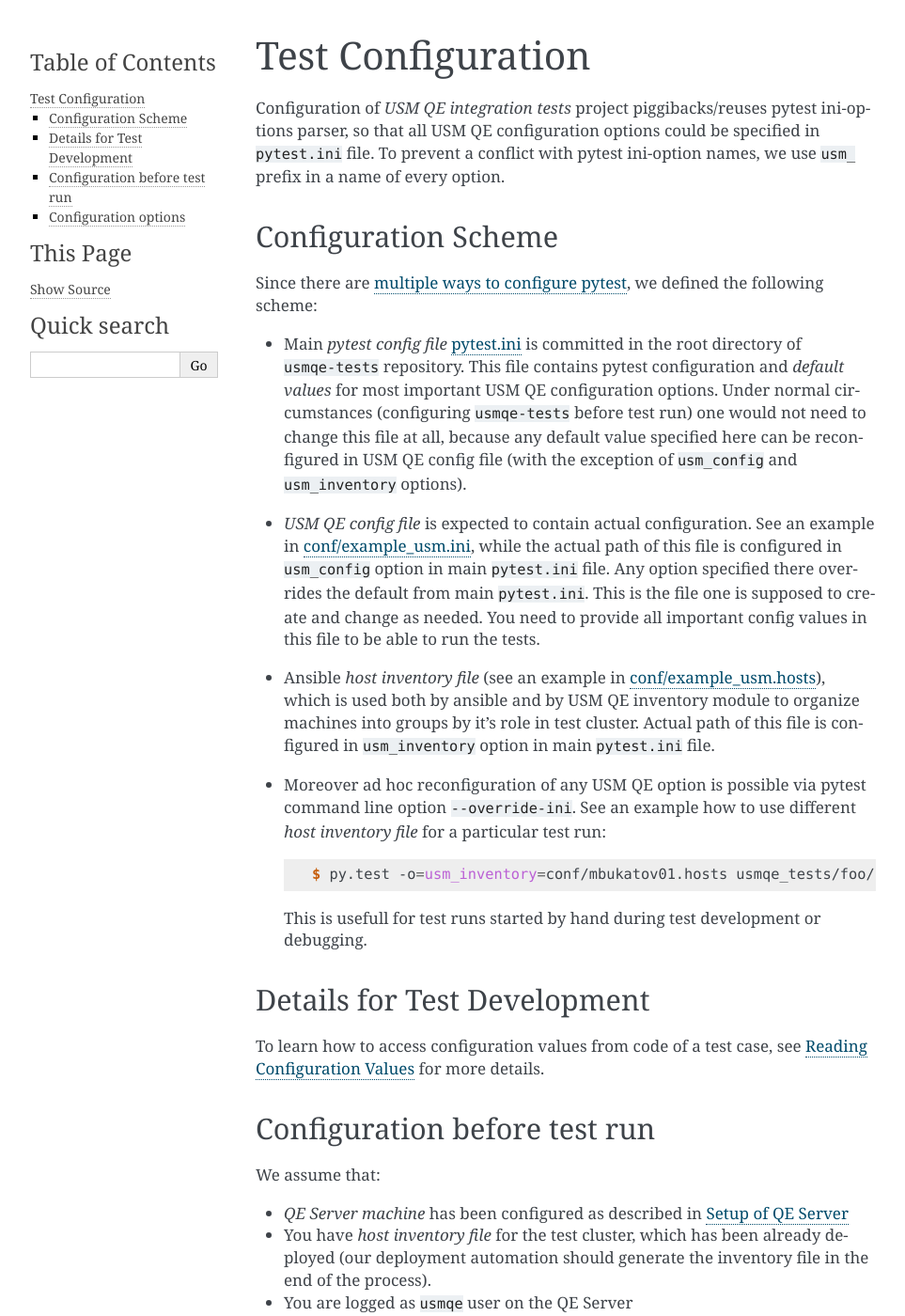
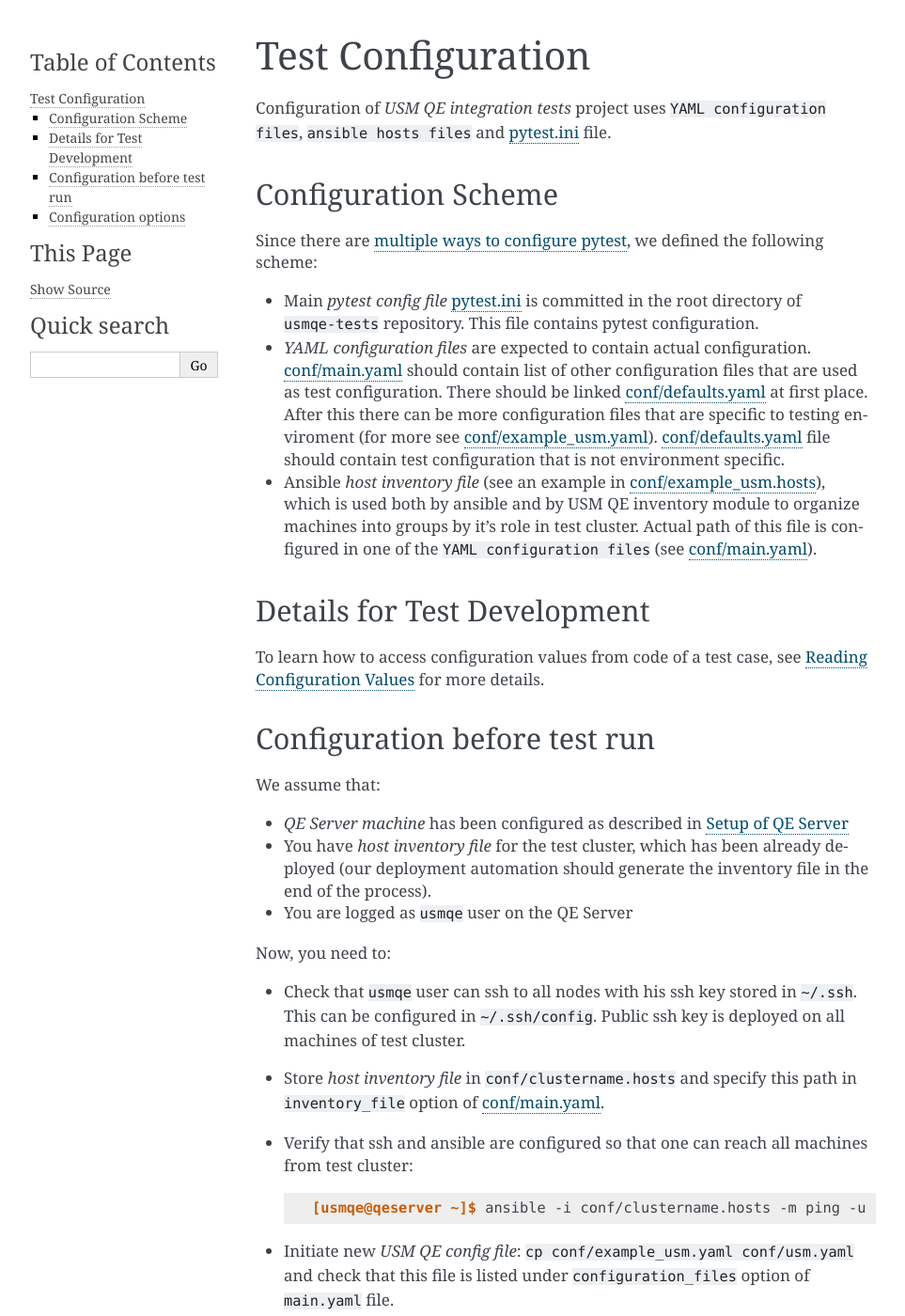
Before and after one commit to usmqe/usmqe-tests, a Sphinx documentation site: the page built from docs/test_configuration.rst, in a window 1280 px wide and 1400 px high. Shown: the whole window at 94% size, without its empty margins (148-1111 px from the left). Built offline with Sphinx 7.4.7, drawn with Linux system fonts in a browser that asks for light colours; some of the changed text lies outside the part shown.

Commit message:
update documentation

```diff
--- a/docs/repository_overview.rst
+++ b/docs/repository_overview.rst
@@ -15,7 +15,8 @@
 
 * ``docs``: sphinx based documentation of usmqe integration tests and it's
   setup (you are reading it right now)
-* ``conf``: configuration files, only examples are commited in the repository
+* ``conf``: configuration files, only examples and `main.yaml`_ files are
+  commited in the repository
 * ``plugin``: custom pytest plugins
 * ``usmqe``: main usmqe python module
 * ``usmqe_tests``: usmqe tests code (uses pytest framework)
@@ -48,3 +49,5 @@
 Upstream: https://github.com/usmqe/usmqe-centos-ci
 
 Machine deployment for Tendrl project in CentOS CI.
+
+.. _`main.yaml`: https://github.com/usmqe/usmqe-tests/blob/master/conf/main.yaml
--- a/docs/test_configuration.rst
+++ b/docs/test_configuration.rst
@@ -2,10 +2,8 @@
  Test Configuration
 ====================
 
-Configuration of *USM QE integration tests* project piggibacks/reuses pytest
-ini-options parser, so that all USM QE configuration options could be specified
-in ``pytest.ini`` file. To prevent a conflict with pytest ini-option names, we
-use ``usm_`` prefix in a name of every option.
+Configuration of *USM QE integration tests* project uses ``YAML configuration
+files``, ``ansible hosts files`` and `pytest.ini`_ file.
 
 Configuration Scheme
 ====================
@@ -14,35 +12,21 @@
 scheme:
 
 * Main *pytest config file* `pytest.ini`_ is committed in the root directory
-  of ``usmqe-tests`` repository. This file contains pytest configuration
-  and *default values* for most important USM QE configuration options. Under
-  normal circumstances (configuring ``usmqe-tests`` before test run) one would
-  not need to change this file at all, because any default value specified here
-  can be reconfigured in USM QE config file (with the exception of
-  ``usm_config`` and ``usm_inventory`` options).
+  of ``usmqe-tests`` repository. This file contains pytest configuration.
 
-* *USM QE config file* is expected to contain actual configuration. See an
-  example in `conf/example_usm.ini`_, while the actual path of this file is
-  configured in ``usm_config`` option in main ``pytest.ini`` file. Any option
-  specified there overrides the default from main ``pytest.ini``. This is the
-  file one is supposed to create and change as needed. You need to provide
-  all important config values in this file to be able to run the tests.
+* *YAML configuration files* are expected to contain actual configuration.
+  `conf/main.yaml`_ should contain list of other configuration files that are
+  used as test configuration. There should be linked `conf/defaults.yaml`_ at
+  first place. After this there can be more configuration files that are
+  specific to testing enviroment (for more see `conf/example_usm.yaml`_).
+  `conf/defaults.yaml`_ file should contain test configuration that is not
+  environment specific.
 
 * Ansible *host inventory file* (see an example in `conf/example_usm.hosts`_),
   which is used both by ansible and by USM QE inventory module to organize
   machines into groups by it's role in test cluster. Actual path of this file
-  is configured in ``usm_inventory`` option in main ``pytest.ini`` file.
-
-* Moreover ad hoc reconfiguration of any USM QE option is possible via pytest
-  command line option ``--override-ini``. See an example how to use different
-  *host inventory file* for a particular test run:
-
-  .. code-block:: console
-
-      $ py.test -o=usm_inventory=conf/mbukatov01.hosts usmqe_tests/foo/bar
-
-  This is usefull for test runs started by hand during test development or
-  debugging.
+  is configured in one of the ``YAML configuration files``
+  (see `conf/main.yaml`_).
 
 
 Details for Test Development
@@ -75,7 +59,7 @@
   Public ssh key is deployed on all machines of test cluster.
 
 * Store *host inventory file* in ``conf/clustername.hosts`` and specify this
-  path in ``usm_inventory`` option of ``pytest.ini``.
+  path in ``inventory_file`` option of `conf/main.yaml`_.
 
 * Verify that ssh and ansible are configured so that one can reach all machines
   from test cluster:
@@ -84,9 +68,9 @@
 
       [usmqe@qeserver ~]$ ansible -i conf/clustername.hosts -m ping -u root all
 
-* Initiate new *USM QE config file*: ``cp conf/example_usm.ini conf/usm.ini``
-  and check that ``usm_config`` option of ``pytest.ini`` file points to this
-  file.
+* Initiate new *USM QE config file*: ``cp conf/example_usm.yaml conf/usm.yaml``
+  and check that this file is listed under ``configuration_files`` option of
+  ``main.yaml`` file.
 
 * Provide all mandatory options in *usm config file* initialized in a previous
   step. This includes: ``username``, ``password``, ``web_url``, ``api_url`` and
@@ -98,26 +82,28 @@
 Configuration options
 ======================
 
-* *usm_log_level* - Log level. It can be one of [DEBUG, INFO, WARNING,
+* *log_level* - Log level. It can be one of [DEBUG, INFO, WARNING,
   ERROR, CRITICAL, FATAL]
 
-* *usm_username* - API and UI login
+* *username* - API and UI login
 
-* *usm_password* - API and UI password
+* *password* - API and UI password
 
-* *usm_web_url* - web UI url
+* *web_url* - web UI url
 
-* *usm_api_url* - API url
+* *api_url* - API url
 
 * *etcd_api_url* - Etcd API url
 
-* *usm_ca_cert* - path to CA cert
+* *ca_cert* - path to CA cert
 
-* *usm_id_fqdn* - one of nodes from cluster which identifies cluster for re-use testing,
+* *id_fqdn* - one of nodes from cluster which identifies cluster for re-use testing,
   see section :ref:`functional_tests`.
 
 
 .. _`multiple ways to configure pytest`: http://doc.pytest.org/en/latest/customize.html
 .. _`pytest.ini`: https://github.com/usmqe/usmqe-tests/blob/master/pytest.ini
-.. _`conf/example_usm.ini`: https://github.com/usmqe/usmqe-tests/blob/master/conf/example_usm.ini
+.. _`conf/example_usm.yaml`: https://github.com/usmqe/usmqe-tests/blob/master/conf/example_usm.yaml
 .. _`conf/example_usm.hosts`: https://github.com/usmqe/usmqe-tests/blob/master/conf/example_usm.hosts
+.. _`conf/main.yaml`: https://github.com/usmqe/usmqe-tests/blob/master/conf/main.yaml
+.. _`conf/defaults.yaml`: https://github.com/usmqe/usmqe-tests/blob/master/conf/defaults.yaml
```
